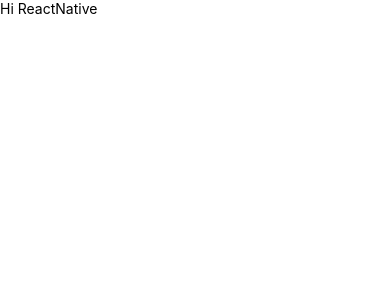
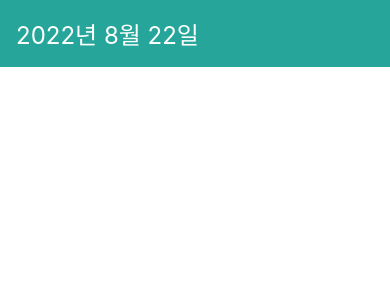
Before and after one commit to kkj53051000/react_native_todo_app, a React Native app: screen / in a window 390 px wide. Shown: the top 300 px of the page. Built offline with nearby package versions, Linux system fonts and the light colour scheme.

Commit message:
setting DateHead

```diff
--- a/App.js
+++ b/App.js
@@ -8,19 +8,23 @@
 import React from 'react';
 import {
   SafeAreaView,
-  Text,
-  View,
+  StyleSheet
 } from 'react-native';
+import DateHead from './components/DateHead';
+import { SafeAreaProvider } from 'react-native-safe-area-context';
 
 const App = () => {
+  const today = new Date();
 
   return (
-    <SafeAreaView>
-      <View>
-        <Text>Hi ReactNative</Text>
-      </View>
-    </SafeAreaView>
+    <SafeAreaProvider>
+      <SafeAreaView edges={['bottom']}>
+        <DateHead date={today} />
+      </SafeAreaView>
+    </SafeAreaProvider>
   );
 };
 
+const styles = StyleSheet.create({});
+
 export default App;
--- /dev/null
+++ b/components/DateHead.js
@@ -0,0 +1,34 @@
+import React from 'react';
+import {View, Text, StyleSheet, StatusBar} from 'react-native';
+import { useSafeAreaInsets } from 'react-native-safe-area-context';
+
+function DateHead({date}) {
+
+    const year = date.getFullYear();
+    const month = date.getMonth() + 1;
+    const day = date.getDate();
+
+    const formatted = `${year}년 ${month}월 ${day}일`;
+
+    return (
+       <>
+        <StatusBar backgroundColor="#26a69a" />
+         <View style={styles.block}>
+            <Text style={styles.dateText}>{formatted}</Text>
+        </View>
+       </>
+    );
+}
+
+const styles = StyleSheet.create({
+    block: {
+        padding: 16,
+        backgroundColor: '#26a69a',
+    },
+    dateText: {
+        fontSize: 24,
+        color: 'white',
+    },
+});
+
+export default DateHead;
--- a/package.json
+++ b/package.json
@@ -11,7 +11,8 @@
   },
   "dependencies": {
     "react": "17.0.2",
-    "react-native": "0.68.2"
+    "react-native": "0.68.2",
+    "react-native-safe-area-context": "^4.3.3"
   },
   "devDependencies": {
     "@babel/core": "^7.18.10",
```
Also changed, not shown: 2 other files (tests, documents, lock files or other folders).
